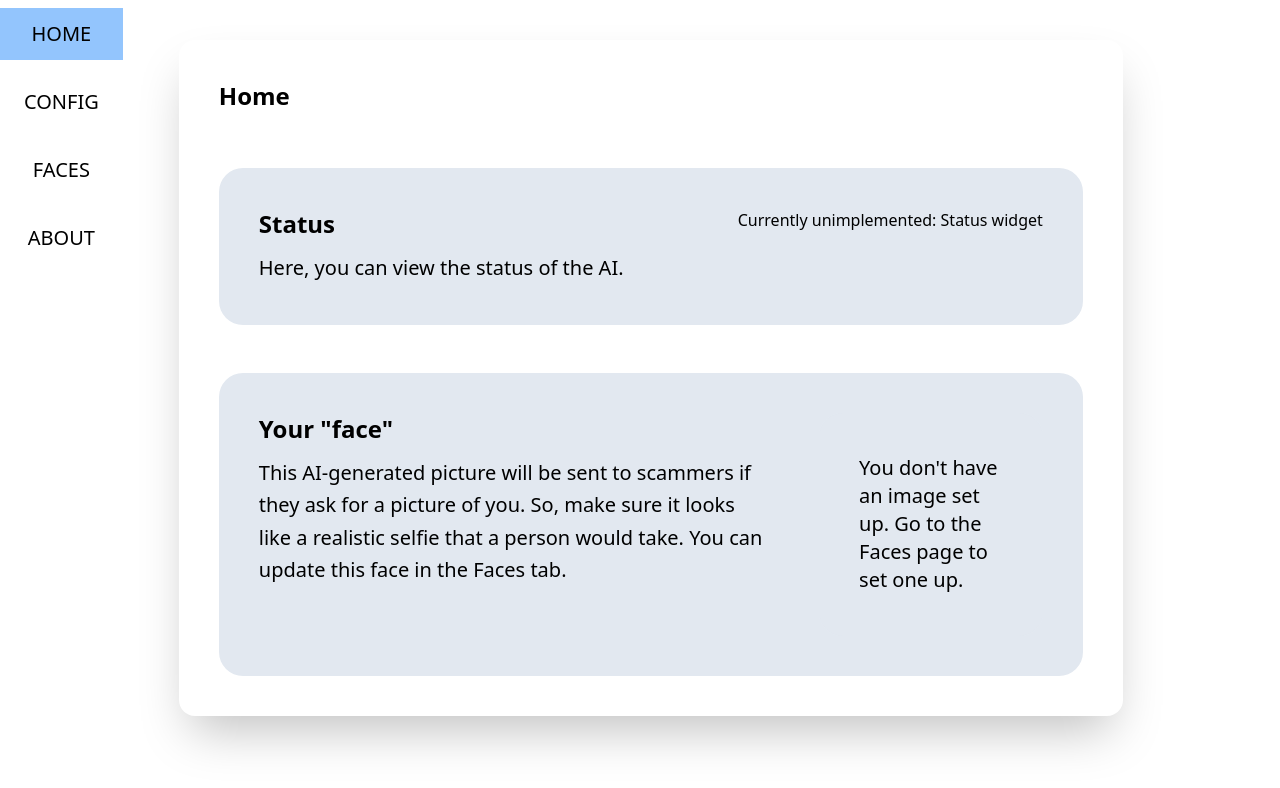
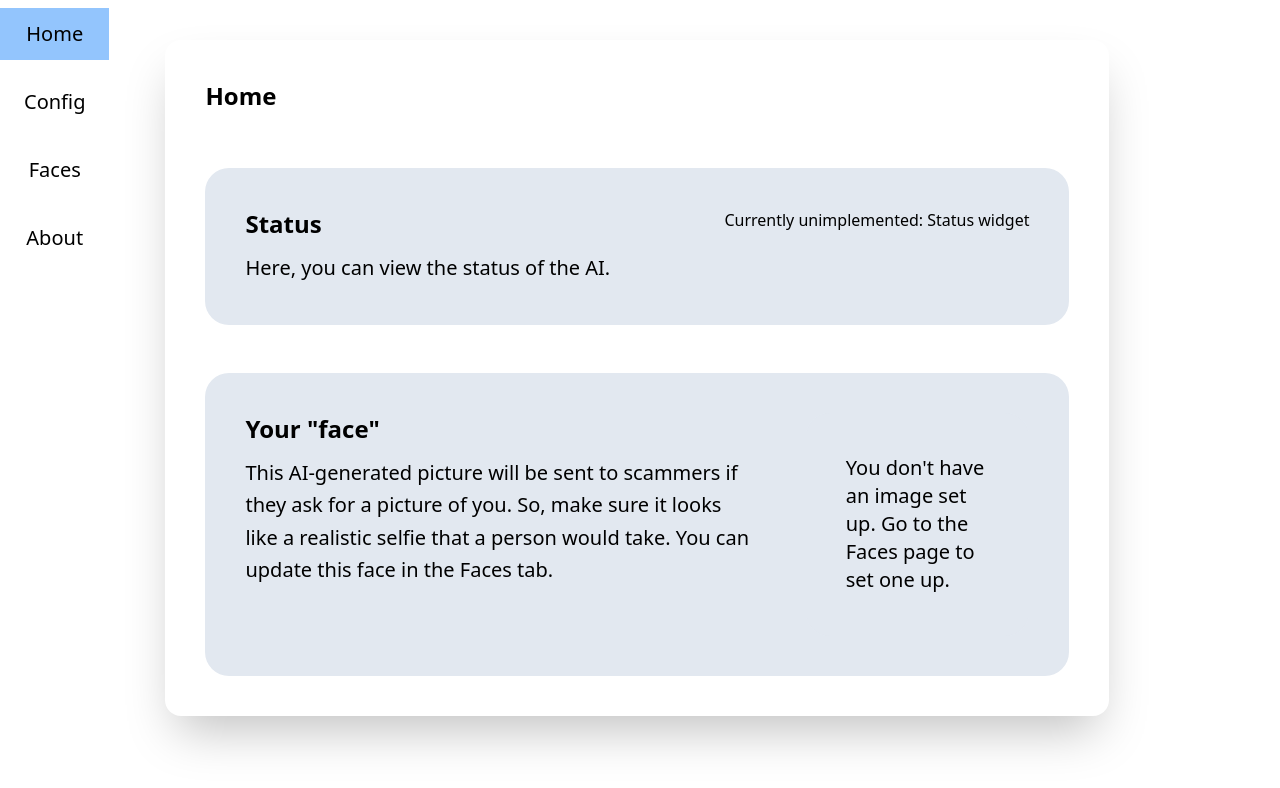
Before and after one commit to elimc/HelloDear, a Vue app in the folder dashboard/: page / in a window 1280 px wide. Shown: the top 788 px of the page. Built offline with nearby package versions, Linux system fonts and the light colour scheme.

Commit message:
Fixed tab selection bug

```diff
--- a/dashboard/src/components/Tabs.vue
+++ b/dashboard/src/components/Tabs.vue
@@ -1,9 +1,10 @@
 <template>
   <div class="flex items-start">
     <ul class="flex flex-col flex-wrap list-none border-b-0 pl-0 mr-4">
+      <!-- <li>{{ currRoute.path }} - {{ tab.route }}</li> -->
       <li v-for="tab in tabs" :key="tab.name" class="flex-grow text-center">
-        <router-link :to="tab.route" @click="selected = tab" :class="{ 'bg-blue-300': tab == selected }"
-          class="block font-medium text-xl uppercase px-6 py-3 my-2 hover:bg-gray-100">
+        <router-link :to="tab.route" :class="{ 'bg-blue-300': isTabSelected(tab) }"
+          class="block font-medium text-xl px-6 py-3 my-2 hover:bg-gray-100">
           {{ tab.name }}
         </router-link>
       </li>
@@ -15,14 +16,21 @@
 </template>
 
 <script>
-import { ref } from 'vue'
+import { useRoute } from 'vue-router'
 
 export default {
   name: "Tabs",
   setup(props) {
-    const selected = ref(props.tabs[0]) // TODO: check if props.tabs is array w/ at least one element.
+    const currRoute = useRoute();
+    const isTabSelected = (tab) => {
+      const tabName = String(tab.name).toLowerCase();
+      const currName = String(currRoute.name).toLowerCase();
+      console.log(tab.name, currRoute.name)
 
-    return { selected }
+      return tabName == currName;
+    }
+
+    return { currRoute, isTabSelected }
   },
   props: {
     tabs: {
--- a/dashboard/src/router/index.js
+++ b/dashboard/src/router/index.js
@@ -11,7 +11,7 @@ const router = createRouter({
     },
     {
       path: '/config',
-      name: 'configuration',
+      name: 'config',
       component: () => import('../views/ConfigurationView.vue')
     },
     {
```
